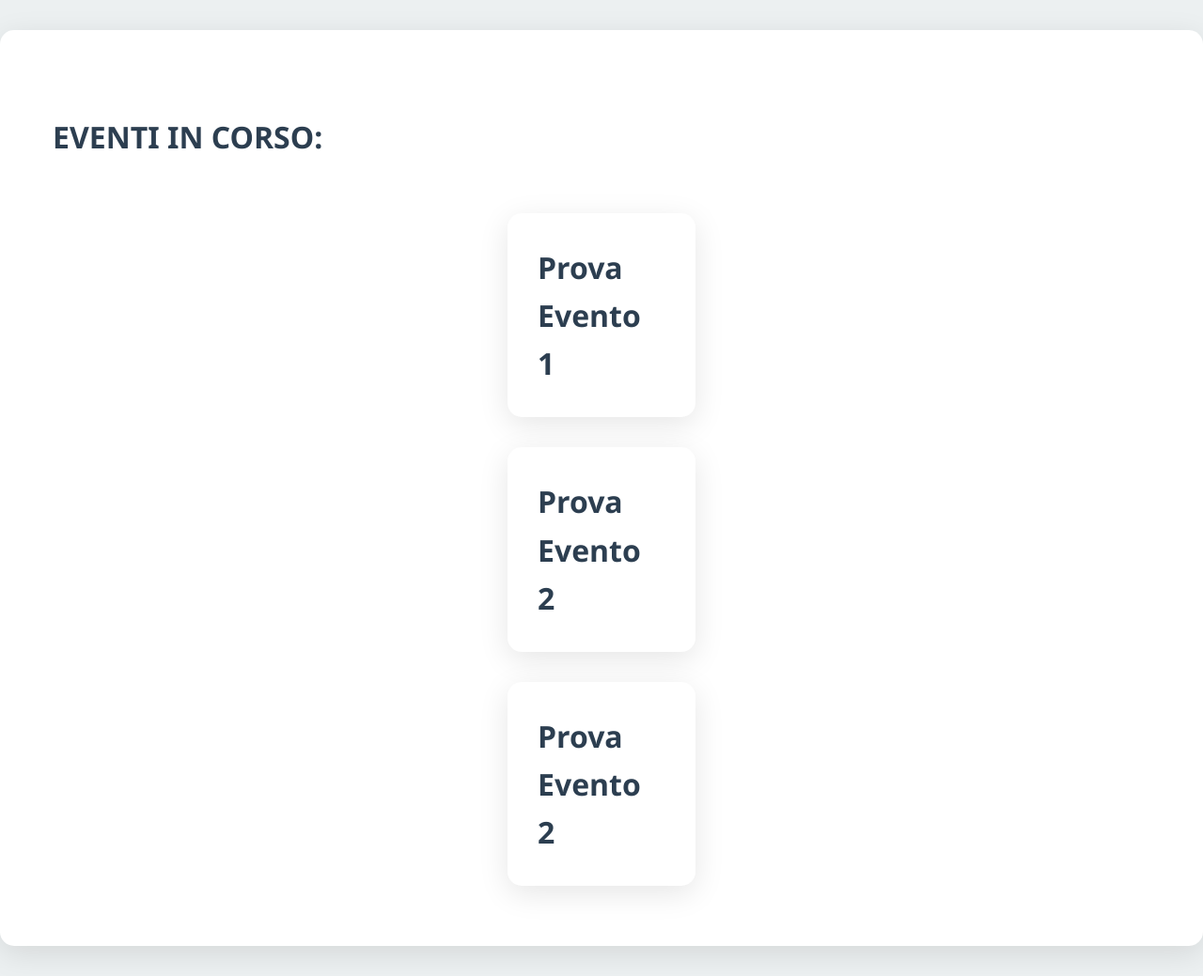
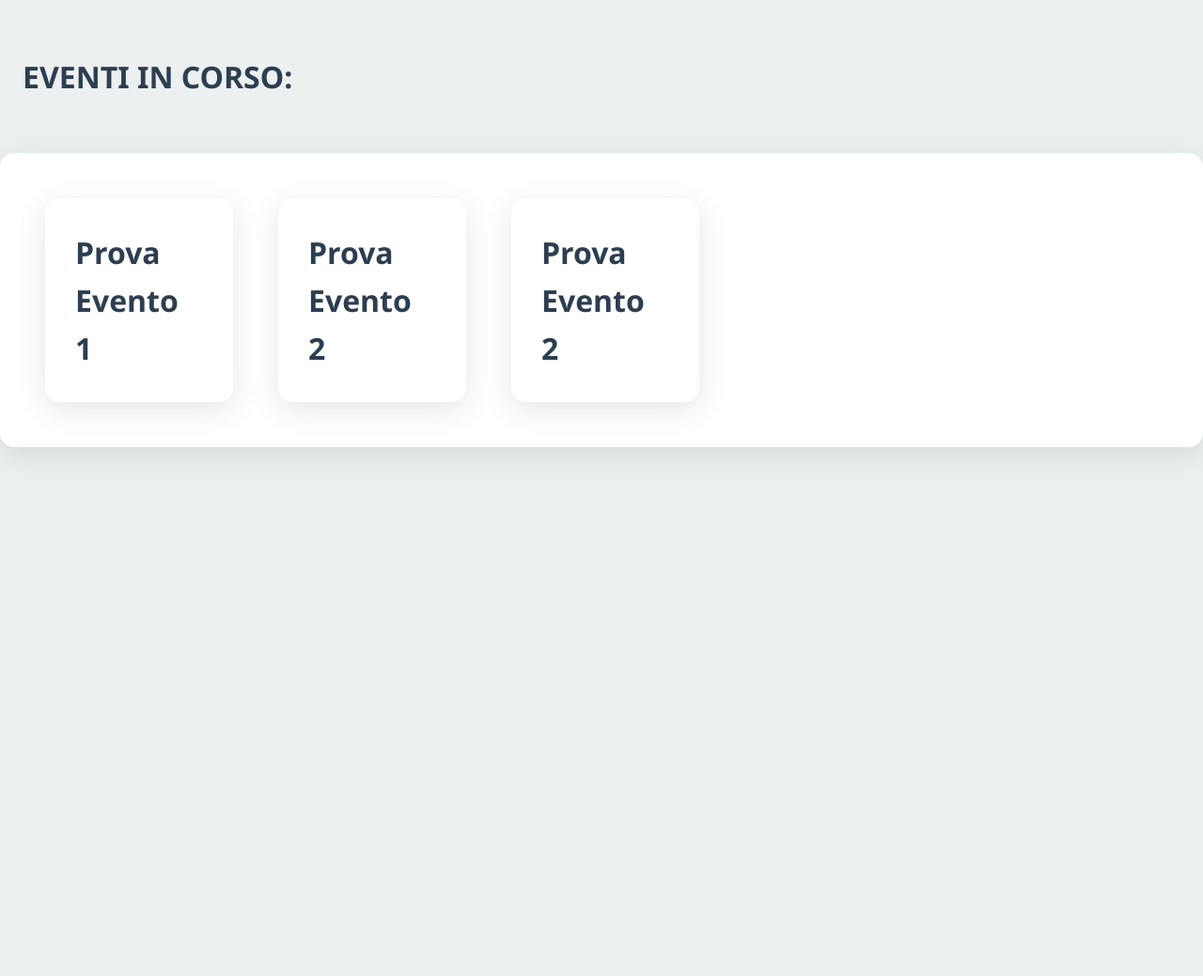
Before and after one commit to ProjetEremo/ProgettoEremo, a PHP site: page /eventiincorso.html in a window 1280 px wide. Shown: the part 72-1111 px from the top of the page at 94% size. After the commit the page ends 556 px from the top, so only its background shows below. Run offline with PHP 8.4, Linux system fonts and the light colour scheme.

Commit message:
MODIFICA STYLE

```diff
--- a/eremo/src/eventiincorso.html
+++ b/eremo/src/eventiincorso.html
@@ -52,8 +52,8 @@
         }
     </script>
 
+    <h1 class="titoloeventiincorso">EVENTI IN CORSO:</h1>
     <div class="event-card2">
-        <h1 class="titoloeventiincorso">EVENTI IN CORSO:</h1>
         <div class="minievent-card">
             <h1>Prova Evento 1</h1>
         </div>
--- a/eremo/src/style.css
+++ b/eremo/src/style.css
@@ -155,22 +155,6 @@ header {
 }
 
 .event-card:hover {
-  transform: translateY(-5px);
-  box-shadow: 0 12px 40px rgba(0,0,0,0.15);
-}
-
-.event-card2 {
-  background: white;
-  border-radius: 15px;
-  box-shadow: 0 8px 32px rgba(0,0,0,0.1);
-  margin: 2rem auto;
-  padding: 2rem;
-  max-width: 1500px;
-  transition: all 0.3s ease;
-  animation: fadeIn 0.6s ease-out;
-}
-
-.event-card2:hover {
   transform: translateY(-5px);
   box-shadow: 0 12px 40px rgba(0,0,0,0.15);
 }
@@ -511,6 +495,25 @@ header {
   100% { transform: scale(1); }
 }
 
+.event-card2 {
+  background: white;
+  border-radius: 15px;
+  box-shadow: 0 8px 32px rgba(0,0,0,0.1);
+  margin: 2rem auto;
+  padding: 2rem;
+  max-width: 1500px;
+  transition: all 0.3s ease;
+  animation: fadeIn 0.6s ease-out;
+  display: flex;
+  flex-wrap: wrap;
+  gap: 1rem;
+}
+
+.event-card2:hover {
+  transform: translateY(-5px);
+  box-shadow: 0 12px 40px rgba(0,0,0,0.15);
+}
+
 .titoloeventiincorso {
   position: relative;
   margin: 2rem 0;
@@ -524,12 +527,13 @@ header {
   background: white;
   border-radius: 15px;
   box-shadow: 0 8px 32px rgba(0,0,0,0.1);
-  margin: 2rem auto;
+  margin: 1rem;
   padding: 2rem;
-  display: flex;
   max-width: 200px;
+  flex: 1 1 calc(33.333% - 2rem);
   transition: all 0.3s ease;
   animation: fadeIn 0.6s ease-out;
+  display: flex;
 }
 
 .minievent-card:hover {
```
